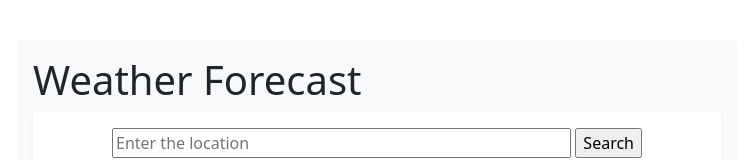
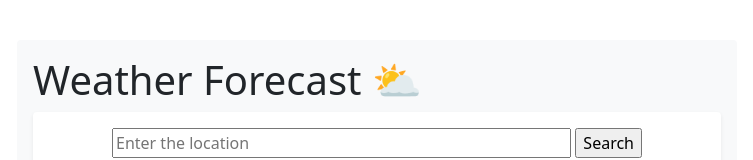
Before and after one commit to acskata/my-weather-app, a plain HTML site: page index.html in a window 1280 px wide. Shown: the top 160 px of the page, without its empty margins (263-1016 px from the left). Drawn offline with nearby package versions, Linux system fonts and the light colour scheme.

```diff
--- a/index.html
+++ b/index.html
@@ -20,7 +20,7 @@
   </head>
   <body>
     <div class="container shadow-none p-3 mb-5 bg-light rounded">
-      <h1>Weather Forecast</h1>
+      <h1>Weather Forecast ⛅️</h1>
       <form class="shadow-sm p-3 mb-5 bg-body rounded" id="location-form">
         <input
           type="search"
```
